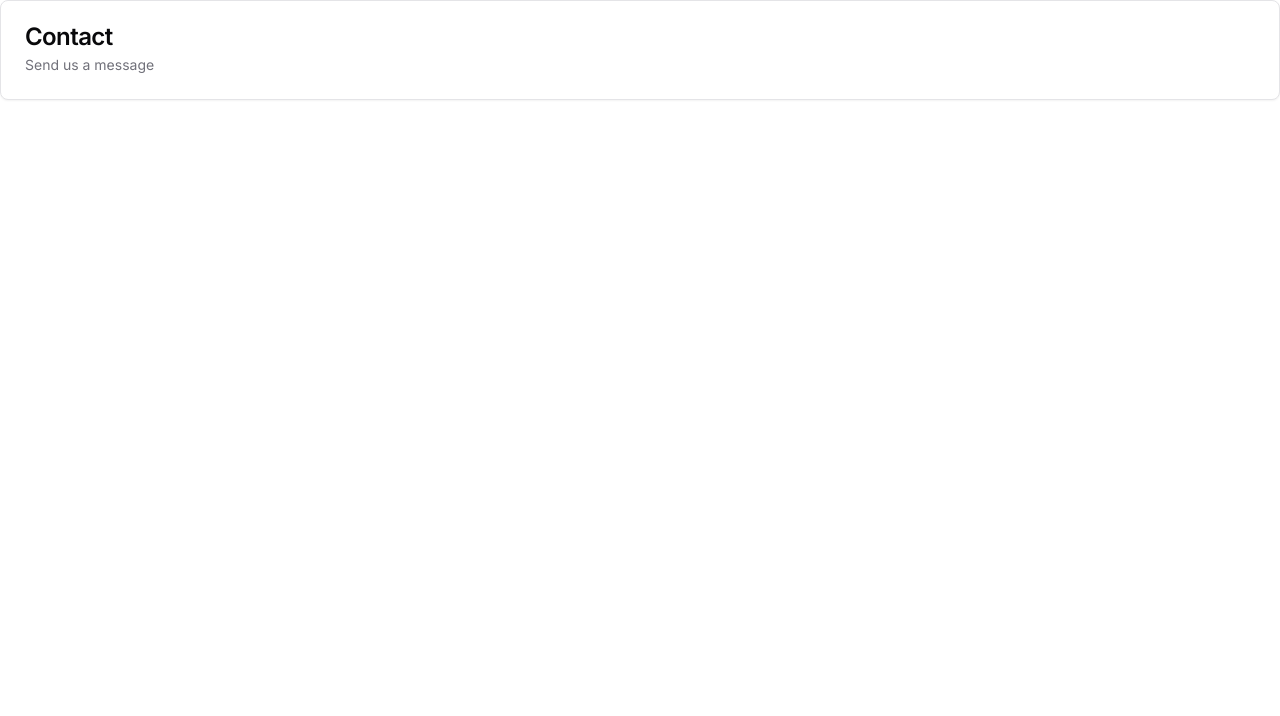
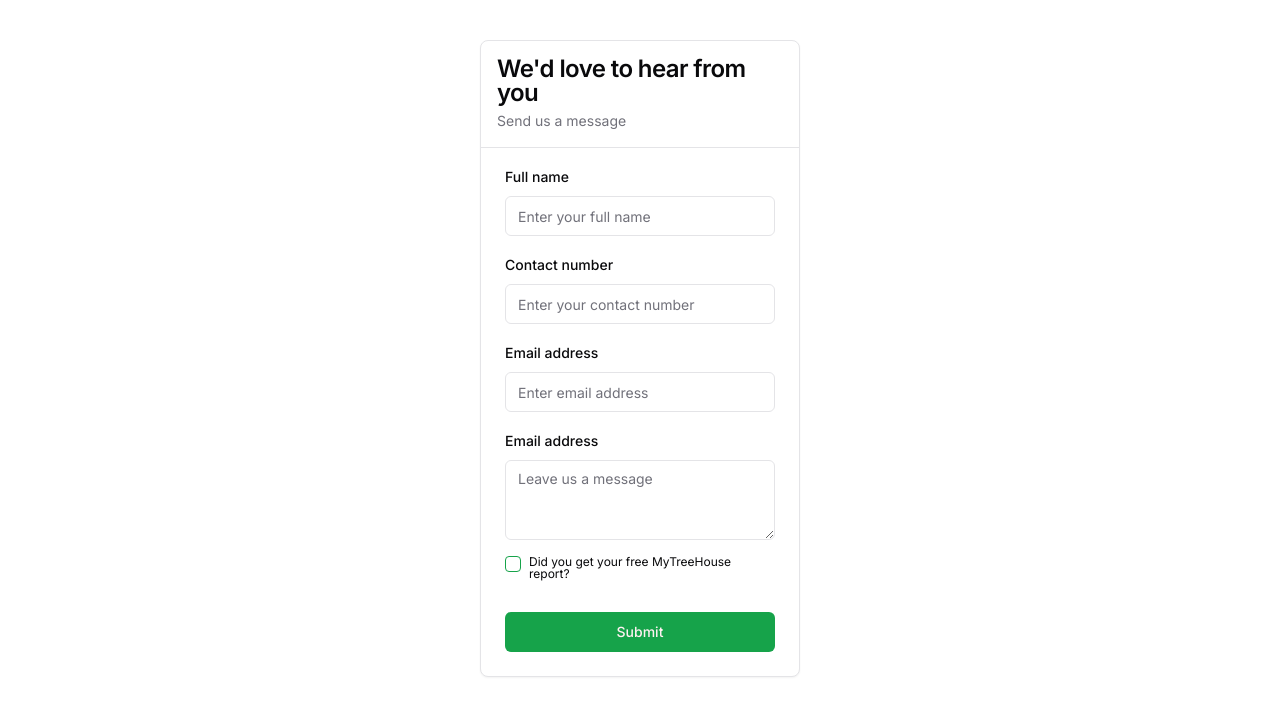
Before and after one commit to mytreehouse-ai/mytreehouse, a Next.js app: page /contact-us in a window 1280 px wide. Shown: the top 716 px of the page. Built offline with nearby package versions, Linux system fonts and the light colour scheme.

Commit message:
Added initial ui for contact us

```diff
--- a/app/contact-us/page.tsx
+++ b/app/contact-us/page.tsx
@@ -2,9 +2,11 @@ import ContactCard from "@/components/property/contact/contactCard";
 
 const page = async () => {
 
-  return <>
-    <ContactCard />
-  </>;
+  return (
+    <main className="md:w-1/4 mx-auto md:py-10 ">
+      <ContactCard />
+    </main>
+  )
 };
 
 export default page;
--- a/components/property/contact/contactCard.tsx
+++ b/components/property/contact/contactCard.tsx
@@ -2,6 +2,13 @@
 
 import { cn } from "@/lib/utils"
 import { Button } from "@/components/ui/button"
+import {
+    Form,
+    FormControl,
+    FormField,
+    FormItem,
+    FormLabel,
+} from "@/components/ui/form";
 import {
     Card,
     CardContent,
@@ -10,17 +17,113 @@ import {
     CardHeader,
     CardTitle,
 } from "@/components/ui/card"
+import { Checkbox } from "@/components/ui/checkbox"
+import { Input } from "@/components/ui/input"
+import { Textarea } from "@/components/ui/textarea";
 import { Separator } from "@/components/ui/separator"
 import { Switch } from "@/components/ui/switch"
+import { useForm } from "react-hook-form";
+import { zodResolver } from "@hookform/resolvers/zod";
+import z from "zod";
 
 const ContactCard = () => {
+
+    const contactFormSchema = z.object({
+        fullName: z.string().nonempty({ message: "Please enter your full name" }),
+        contactNumber: z.string().nonempty({ message: "Please enter your contact number" }),
+        emailAddress: z.string().nonempty({ message: "Please enter your email address" }),
+        message: z.string().nonempty({ message: "Please enter your message" }),
+    });
+
+    const form = useForm<z.infer<typeof contactFormSchema>>({
+        resolver: zodResolver(contactFormSchema),
+    });
+
+    const onSubmit = (values: z.infer<typeof contactFormSchema>) => {
+        console.log(values);
+    }
+
     return (
         <Card>
-            <CardHeader>
-                <CardTitle>Contact</CardTitle>
+            <CardHeader className="p-4">
+                <CardTitle>We&apos;d love to hear from you</CardTitle>
                 <CardDescription>Send us a message</CardDescription>
             </CardHeader>
+            <Separator />
+            <CardContent>
+                <Form {...form}>
+                    <form
+                        name="contactForm"
+                        onSubmit={form.handleSubmit(onSubmit)}
+                        className="space-y-4 mt-4"
+                    >
+                        <FormField
+                            control={form.control}
+                            name="fullName"
+                            render={({ field }) => (
+                                <FormItem className="w-full">
+                                    <FormLabel>Full name</FormLabel>
+                                    <FormControl>
+                                        <Input placeholder="Enter your full name" type="text" {...field} />
+                                    </FormControl>
+                                </FormItem>
+                            )}
+                        />
 
+                        <FormField
+                            control={form.control}
+                            name="contactNumber"
+                            render={({ field }) => (
+                                <FormItem className="w-full">
+                                    <FormLabel>Contact number</FormLabel>
+                                    <FormControl>
+                                        <Input placeholder="Enter your contact number" type="number" {...field} />
+                                    </FormControl>
+                                </FormItem>
+                            )}
+                        />
+
+                        <FormField
+                            control={form.control}
+                            name="emailAddress"
+                            render={({ field }) => (
+                                <FormItem className="w-full">
+                                    <FormLabel>Email address</FormLabel>
+                                    <FormControl>
+                                        <Input placeholder="Enter email address" type="text" {...field} />
+                                    </FormControl>
+                                </FormItem>
+                            )}
+                        />
+
+                        <FormField
+                            control={form.control}
+                            name="message"
+                            render={({ field }) => (
+                                <FormItem className="w-full">
+                                    <FormLabel>Email address</FormLabel>
+                                    <FormControl>
+                                        <Textarea placeholder="Leave us a message"  {...field} />
+                                    </FormControl>
+                                </FormItem>
+                            )}
+                        />
+
+                        <div className="flex space-x-2">
+                            <Checkbox id="report" />
+                            <label
+                                htmlFor="report"
+                                className="text-xs leading-none peer-disabled:cursor-not-allowed peer-disabled:opacity-70"
+                            >
+                                Did you get your free MyTreeHouse report?
+                            </label>
+                        </div>
+                    </form>
+                </Form>
+                <Button className="w-full mt-8" type="submit">
+                    Submit
+                </Button>
+            </CardContent>
         </Card>
     )
 }
```
